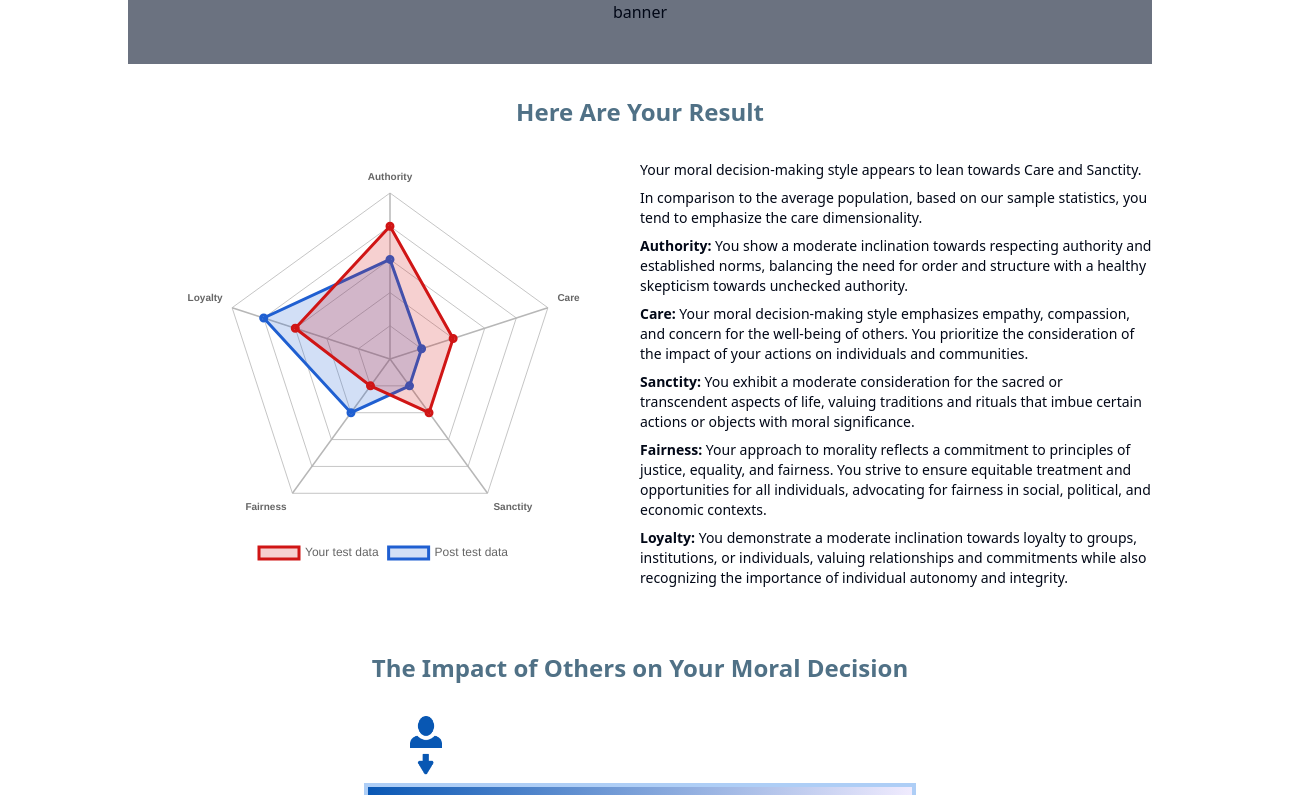
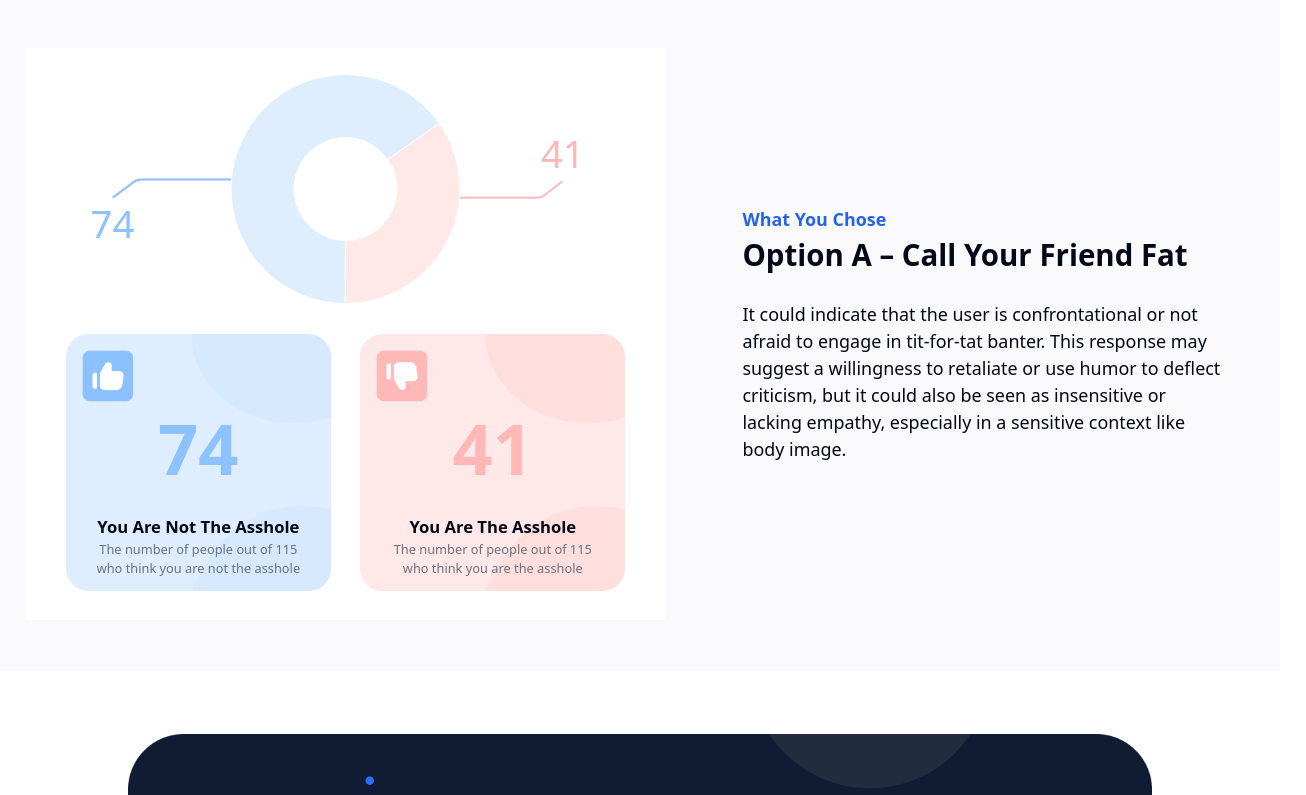
Before and after one commit to 24-S1-2-C-Moral-Decisions/moral-front-end, a Next.js app: page /en in a window 1280 px wide. Shown: the top 795 px of the page, 1306 px wide, since content can reach past the window. Built offline with nearby package versions, Linux system fonts and the light colour scheme.

Commit message:
adjust feedback page font size

```diff
--- a/components/feedback-page.tsx
+++ b/components/feedback-page.tsx
@@ -71,7 +71,7 @@
     const labels = ['Asshole', 'Not Asshole'];
     return (
         <>
-            <div className="flex w-full mb-[4vw]">
+            <div className="flex w-full mb-[4vw] ml-[2vw]">
                 <div className="w-[50%] justify-center bg-[#FFFFFF] p-[2vw]">
                     <div className="relative w-[90%] mx-auto h-[18vw]"> {/* Set a height for proper overlapping */}
                         {/* left div */}
@@ -171,12 +171,12 @@
         <>
             <div className="w-full flex flex-col mx-auto p-[1vw]">
                 <div className="mb-[0.5vw]">
-                    <h3 className="text-[1.3vw] text-blue-600 font-bold">What You Chose</h3>
+                    <h3 className="text-[1.4vw] text-blue-600 font-bold">What You Chose</h3>
                 </div>
                 <div>
-                    <h1 className="text-[2.2vw] font-bold mb-[0.5vw] text-2xl">Option A – Call Your Friend Fat</h1>
+                    <h1 className="text-[2.3vw] font-bold mb-[0.5vw] text-2xl">Option A – Call Your Friend Fat</h1>
                     <br />
-                    <p className="text-[1.3vw]">
+                    <p className="text-[1.4vw]">
                         It could indicate that the user is confrontational or not afraid to engage in tit-for-tat banter.
                         This response may suggest a willingness to retaliate or use humor to deflect criticism, but it could
                         also be seen as insensitive or lacking empathy, especially in a sensitive context like body image.
--- a/lib/usePage.ts
+++ b/lib/usePage.ts
@@ -11,6 +11,6 @@
 }
 
 export const usePage= create<PageStore>((set) => ({
-    page: "surveyFeedback",
+    page: "feedback",
     setPage: (newPage:PageType) => set({ page: newPage }),
   }))
```
